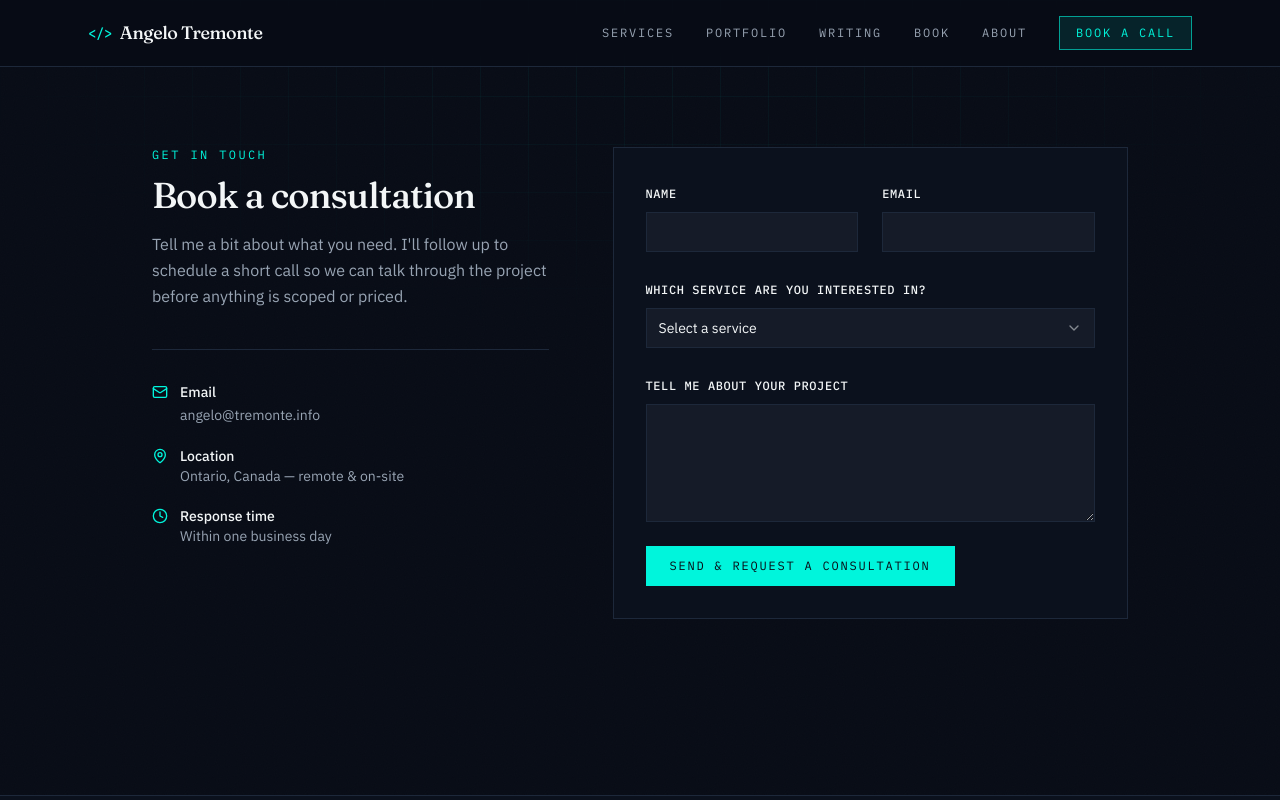
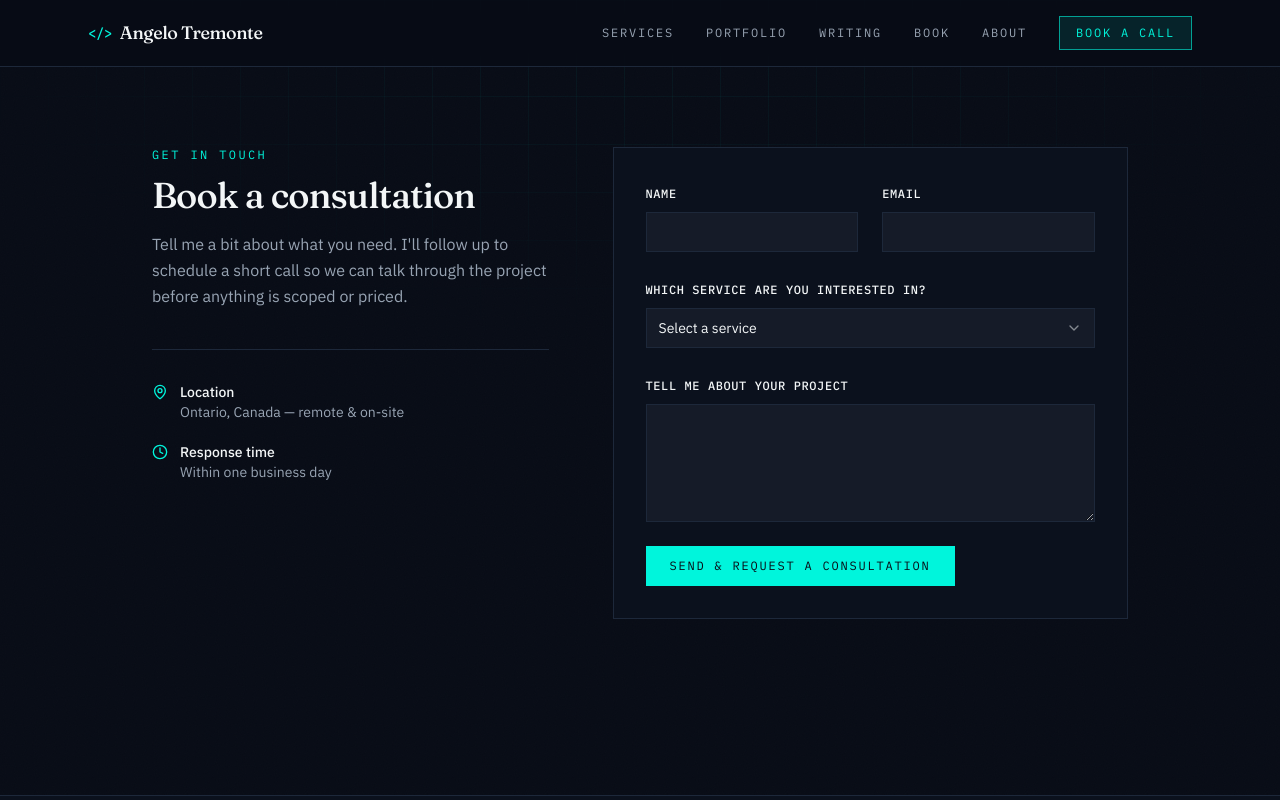
Before and after one commit to tremonte-a/tremonte.info.website, a Next.js app: page /contact in a window 1280 px wide. Shown: the top 800 px of the page. Built offline with nearby package versions, Linux system fonts and the light colour scheme.

Commit message:
Removed email link in contact form

```diff
--- a/app/contact/page.tsx
+++ b/app/contact/page.tsx
@@ -23,18 +23,6 @@ export default function ContactPage() {
           </p>
 
           <div className="mt-10 space-y-5 border-t border-line pt-8">
-            <div className="flex items-start gap-3">
-              <Mail className="mt-0.5 h-4 w-4 text-rust" />
-              <div>
-                <p className="text-sm font-medium text-ink">Email</p>
-                <a
-                  href="mailto:angelo@tremonte.info"
-                  className="text-sm text-muted-foreground hover:text-rust"
-                >
-                  angelo@tremonte.info
-                </a>
-              </div>
-            </div>
             <div className="flex items-start gap-3">
               <MapPin className="mt-0.5 h-4 w-4 text-rust" />
               <div>
```
